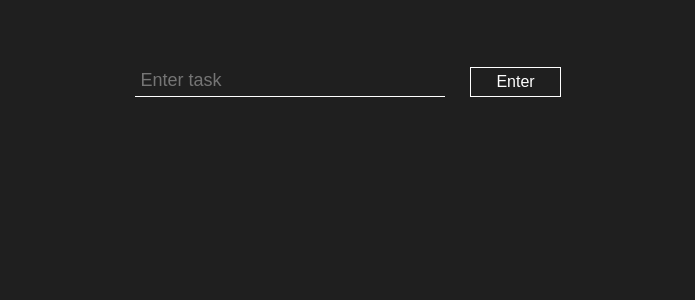
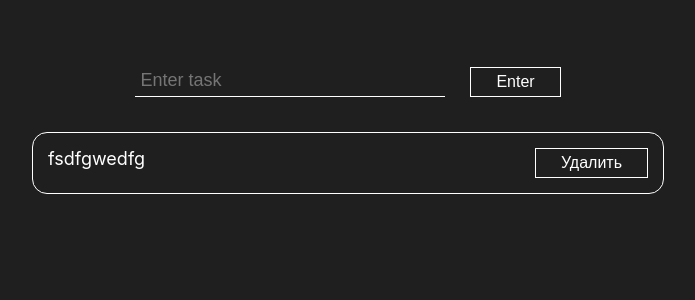
Before and after one commit to belo4ka421/ToDOLIst, a React (Create React App) app: page / in a window 1280 px wide. Shown: the top 300 px of the page, without its empty margins (292-987 px from the left). Built offline with nearby package versions, Linux system fonts and the light colour scheme.

Commit message:
new component ToDoItem

```diff
--- a/src/App.js
+++ b/src/App.js
@@ -1,9 +1,11 @@
 import "./App.css";
 import ToDoForm from "./components/ToDoForm";
+import ToDoItem from "./components/ToDoItem";
 function App() {
   return (
     <div className="App">
       <ToDoForm />
+      <ToDoItem />
     </div>
   );
 }
--- /dev/null
+++ b/src/components/ToDoItem.js
@@ -0,0 +1,14 @@
+import React from "react";
+import "./styles/ToDoItem.css";
+export default function ToDoItem() {
+  return (
+    <div className="wrapper">
+      <div className="item-content">
+        <div className="item-task">fsdfgwedfg</div>
+        <div>
+          <button className="item-delete">Удалить</button>
+        </div>
+      </div>
+    </div>
+  );
+}
--- a/src/components/styles/ToDoForm.css
+++ b/src/components/styles/ToDoForm.css
@@ -4,6 +4,7 @@
   margin-top: 50px;
   padding: 15px;
   align-items: end;
+  margin-bottom: 20px;
 }
 
 .form-input {
--- /dev/null
+++ b/src/components/styles/ToDoItem.css
@@ -0,0 +1,28 @@
+.wrapper {
+  display: flex;
+  justify-content: center;
+}
+
+.item-content {
+  display: flex;
+  justify-content: space-between;
+  align-items: flex-start;
+  width: 600px;
+  border: 1px solid #fff;
+  padding: 15px;
+  border-radius: 15px;
+}
+.item-task {
+  font-size: 18px;
+  color: #fff;
+}
+.item-delete {
+  padding: 5px 25px;
+  margin-left: 25px;
+  font-size: 16px;
+  border: 0;
+  background-color: #1f1f1f;
+  color: #fff;
+  border: 1px solid #fff;
+  cursor: pointer;
+}
```
